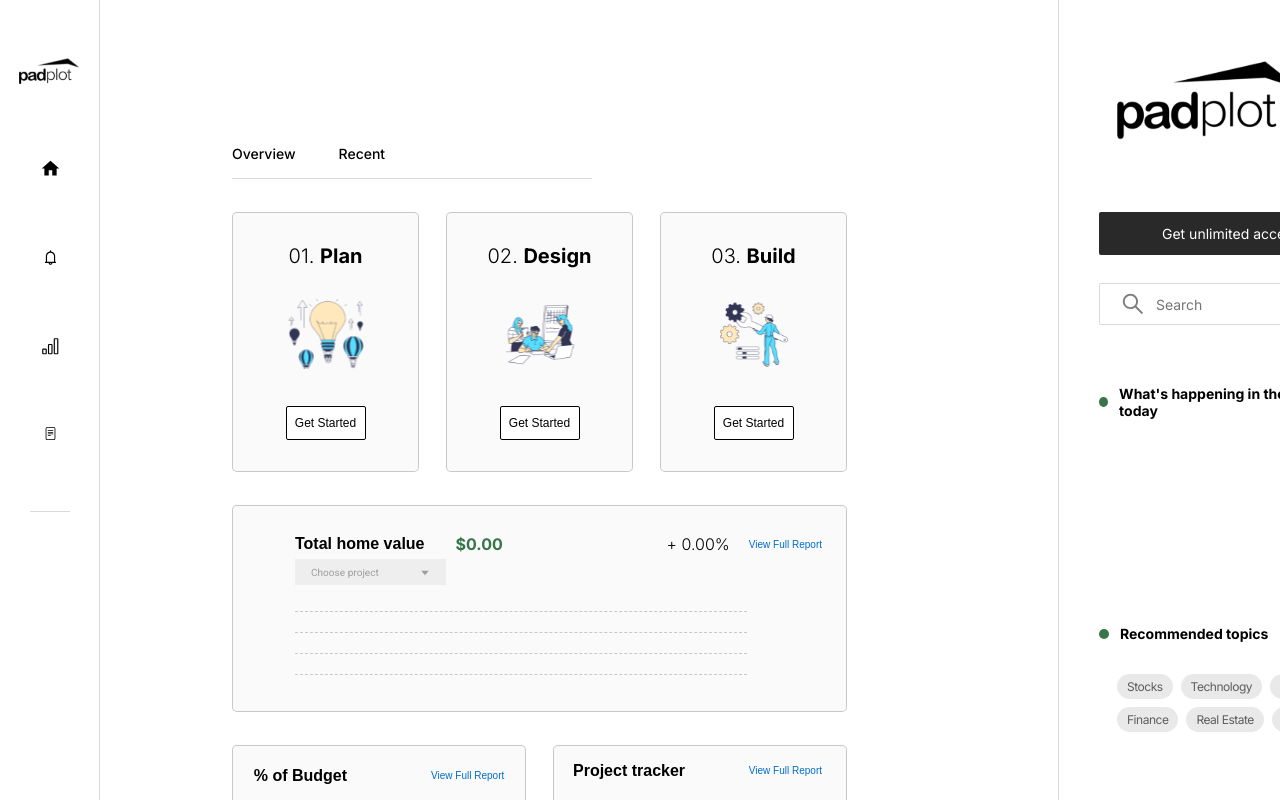
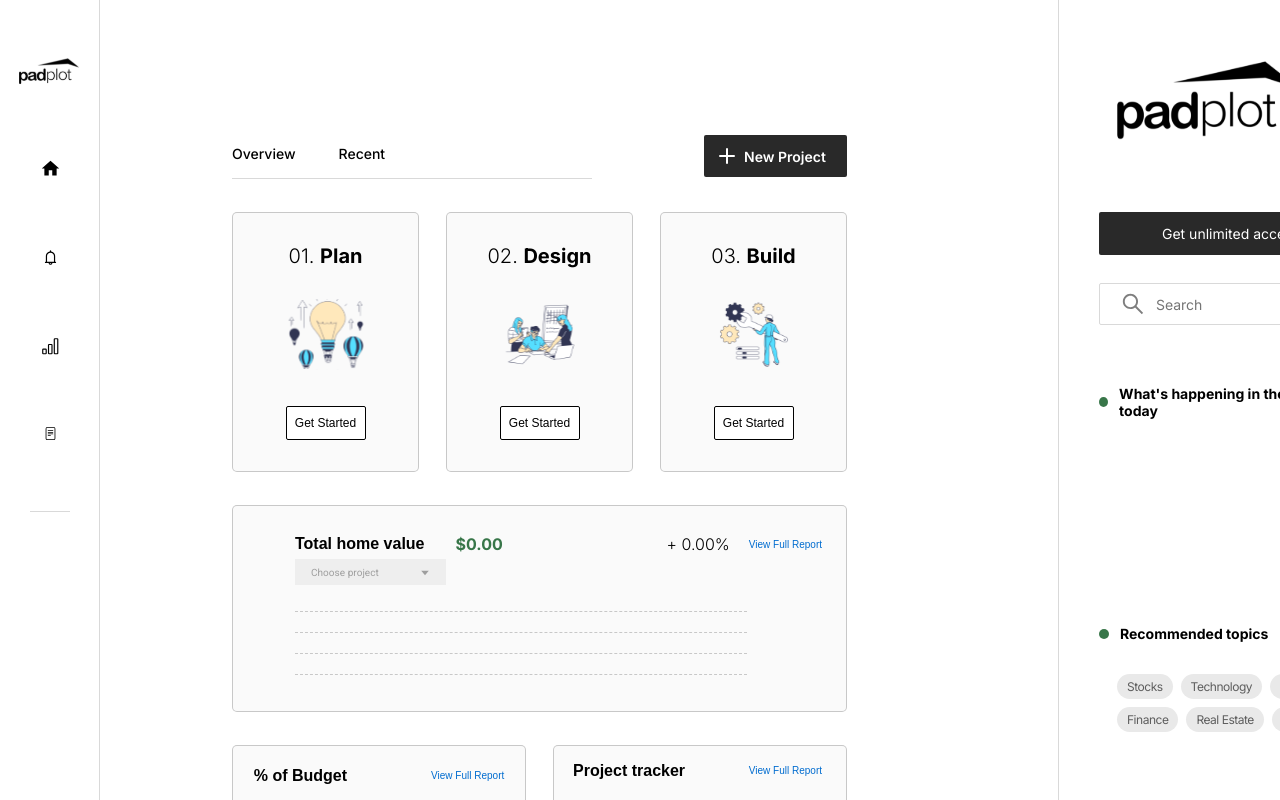
Before and after one commit to tkg808/padplot, a React (Create React App) app: page / in a window 1280 px wide. Shown: the top 800 px of the page. Built offline with nearby package versions, Linux system fonts and the light colour scheme.

Commit message:
Add and style new project button to HomePage

```diff
--- a/src/components/homePage/HomePage.css
+++ b/src/components/homePage/HomePage.css
@@ -4,10 +4,17 @@ div.home-page-container
   flex-direction: column;
 }
 
+div.home-page-tabs-row-container
+{
+  width: 100%;
+  margin-bottom: 33px;
+  display: flex;
+  justify-content: space-between;
+}
+
 div.home-page-tabs-container
 {
   width: 360px;
-  margin-bottom: 33px;
   border-bottom: 1px solid rgba(0, 0, 0, 0.15);
   display: flex;
   gap: 43px;
@@ -19,6 +26,29 @@ div.page-tab
   font-family: Inter;
   font-size: 14px;
   font-weight: 500;
+  line-height: 17px;
+}
+
+.home-page-new-project-button-plus-icon
+{
+  margin-right: 5px;
+}
+
+button.home-page-new-project-button
+{
+  width: 143px;
+  height: 42px;
+  padding-right: 10px;
+  display: flex;
+  justify-content: center;
+  align-items: center;
+  color: #FFFFFF;
+  background-color: #292929;
+  border-style: none;
+  border-radius: 2px;
+  font-family: Inter;
+  font-size: 14px;
+  font-weight: 600;
   line-height: 17px;
 }
 
--- a/src/components/homePage/HomePage.js
+++ b/src/components/homePage/HomePage.js
@@ -1,5 +1,6 @@
 import './HomePage.css';
 import { Link } from 'react-router-dom';
+import { TbPlus } from 'react-icons/tb';
 import HomeCard from './homeCard/HomeCard';
 import plan_image from '../../res/plan_image.svg';
 import design_image from '../../res/design_image.svg';
@@ -27,6 +28,7 @@ export default function HomePage()
 
   return (
     <div className="home-page-contaner">
+      <div className="home-page-tabs-row-container">
         <div className="home-page-tabs-container">
           {
             tabs.map((tab, index) =>
@@ -38,6 +40,14 @@ export default function HomePage()
               );
             })
           }
+        </div>
+        <div className="home-page-new-project-button-container">
+          <button className="home-page-new-project-button">
+            <TbPlus
+              className="home-page-new-project-button-plus-icon"
+              size={24} /> New Project
+          </button>
+        </div>
       </div>
       <div className="home-page-cards-container">
         {
```
Lines whose indentation alone changed are shown as unchanged.
